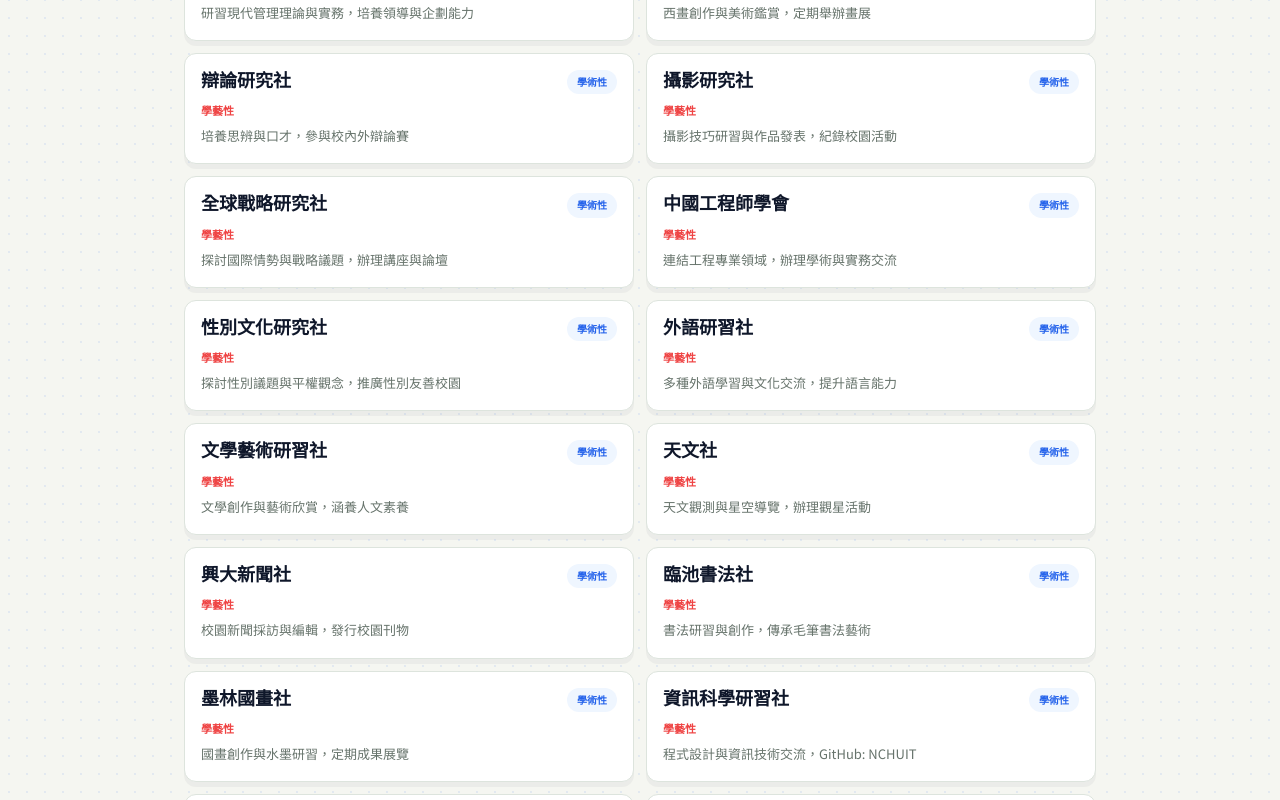
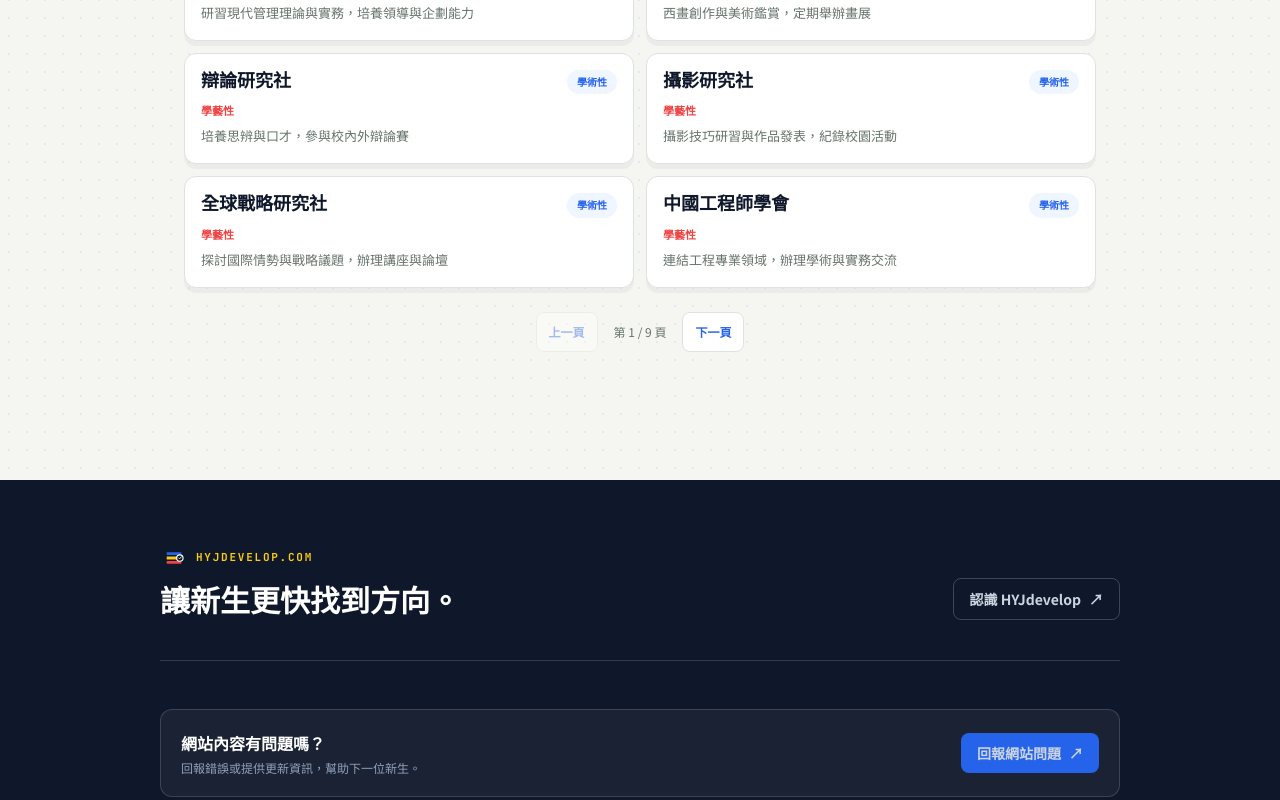
Before and after one commit to HYJdevelop/nchufreshmanweb, a Next.js app: page /clubs in a window 1280 px wide. Shown: the part 909-1709 px from the top of the page. Built offline with nearby package versions, Linux system fonts and the light colour scheme.

Commit message:
社團頁面避免過長增加換頁

```diff
--- a/src/components/ClubExplorer.tsx
+++ b/src/components/ClubExplorer.tsx
@@ -23,8 +23,10 @@ const CATEGORY_LABELS: Record<ClubCategory | "all", string> = {
 };
 
 export function ClubExplorer() {
+  const pageSize = 10;
   const [query, setQuery] = useState("");
   const [category, setCategory] = useState<ClubCategory | "all">("all");
+  const [page, setPage] = useState(1);
 
   const clubs = useMemo(() => {
     const keyword = query.trim().toLocaleLowerCase();
@@ -34,6 +36,26 @@ export function ClubExplorer() {
       return matchesCategory && (!keyword || searchable.includes(keyword));
     });
   }, [category, query]);
+
+  const pageCount = Math.ceil(clubs.length / pageSize);
+  const visibleClubs = clubs.slice((page - 1) * pageSize, page * pageSize);
+  const updateQuery = (value: string) => {
+    setQuery(value);
+    setPage(1);
+  };
+  const updateCategory = (value: ClubCategory | "all") => {
+    setCategory(value);
+    setPage(1);
+  };
+  const changePage = (nextPage: number) => {
+    setPage(nextPage);
+    requestAnimationFrame(() => {
+      document.getElementById("clubs")?.scrollIntoView({
+        behavior: "smooth",
+        block: "start",
+      });
+    });
+  };
 
   return (
     <main
@@ -60,7 +82,7 @@ export function ClubExplorer() {
           id="clubSearch"
           type="search"
           value={query}
-          onChange={(event) => setQuery(event.target.value)}
+          onChange={(event) => updateQuery(event.target.value)}
           placeholder="例如：攝影、服務、舞蹈"
           className="min-h-11 w-full rounded-lg border-2 border-line bg-[#fbfcfa] px-3 text-sm text-ink outline-none transition-colors placeholder:text-ink-soft/70 focus:border-pine"
         />
@@ -69,7 +91,7 @@ export function ClubExplorer() {
             <button
               key={item}
               type="button"
-              onClick={() => setCategory(item)}
+              onClick={() => updateCategory(item)}
               aria-pressed={category === item}
               className={`min-h-10 shrink-0 rounded-lg border px-3.5 py-2 text-xs font-bold transition-colors ${
                 category === item
@@ -92,7 +114,7 @@ export function ClubExplorer() {
 
       {clubs.length > 0 ? (
         <div className="grid gap-3 sm:grid-cols-2">
-          {clubs.map((club) => (
+          {visibleClubs.map((club) => (
             <article
               key={club.name}
               className="min-w-0 rounded-xl border border-line bg-white p-4 shadow-[0_5px_0_rgba(15,23,42,0.04)]"
@@ -115,6 +137,30 @@ export function ClubExplorer() {
           找不到符合條件的社團，請換個關鍵字或清除分類。
         </p>
       )}
+
+      {pageCount > 1 && (
+        <nav className="mt-6 flex flex-wrap items-center justify-center gap-2" aria-label="社團分頁">
+          <button
+            type="button"
+            onClick={() => changePage(page - 1)}
+            disabled={page === 1}
+            className="min-h-10 rounded-lg border border-line bg-white px-3 py-2 text-xs font-bold text-pine transition-colors hover:border-pine disabled:cursor-not-allowed disabled:opacity-40"
+          >
+            上一頁
+          </button>
+          <span className="px-2 text-xs text-ink-soft" aria-live="polite">
+            第 {page} / {pageCount} 頁
+          </span>
+          <button
+            type="button"
+            onClick={() => changePage(page + 1)}
+            disabled={page === pageCount}
+            className="min-h-10 rounded-lg border border-line bg-white px-3 py-2 text-xs font-bold text-pine transition-colors hover:border-pine disabled:cursor-not-allowed disabled:opacity-40"
+          >
+            下一頁
+          </button>
+        </nav>
+      )}
     </main>
   );
 }
```
